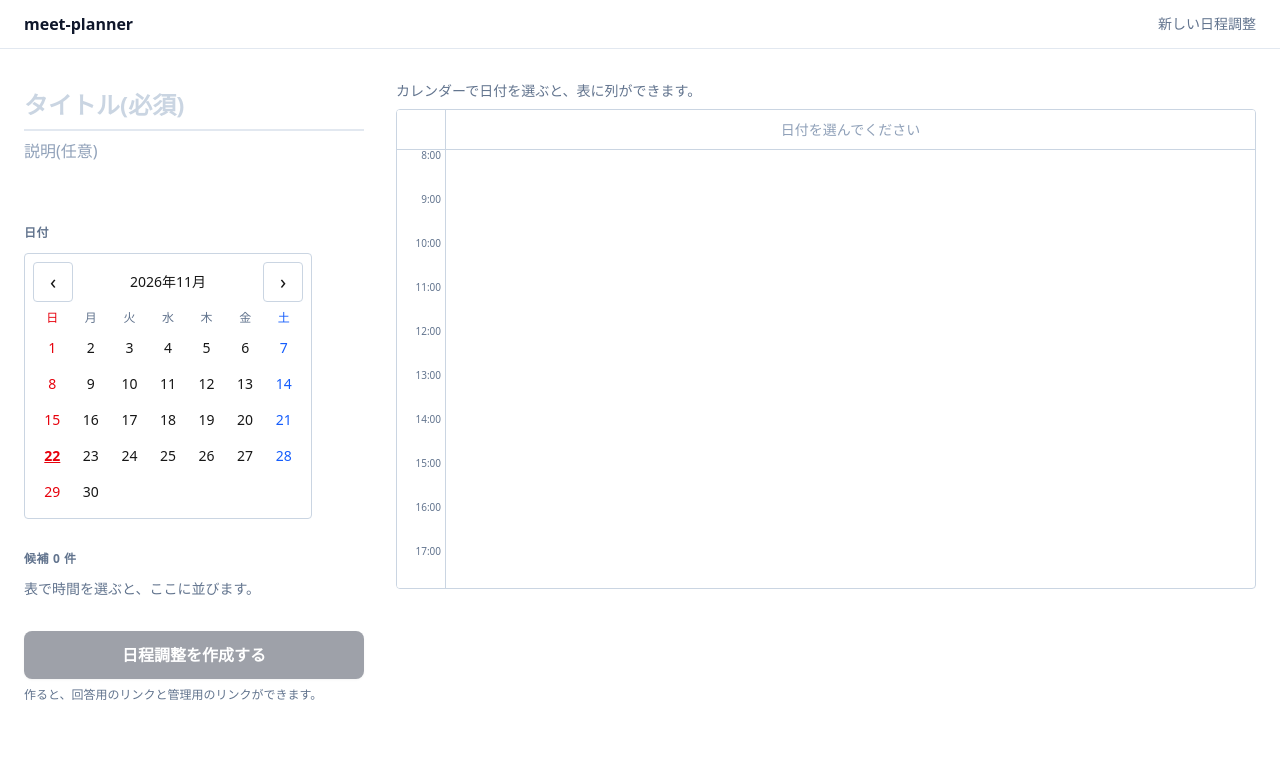
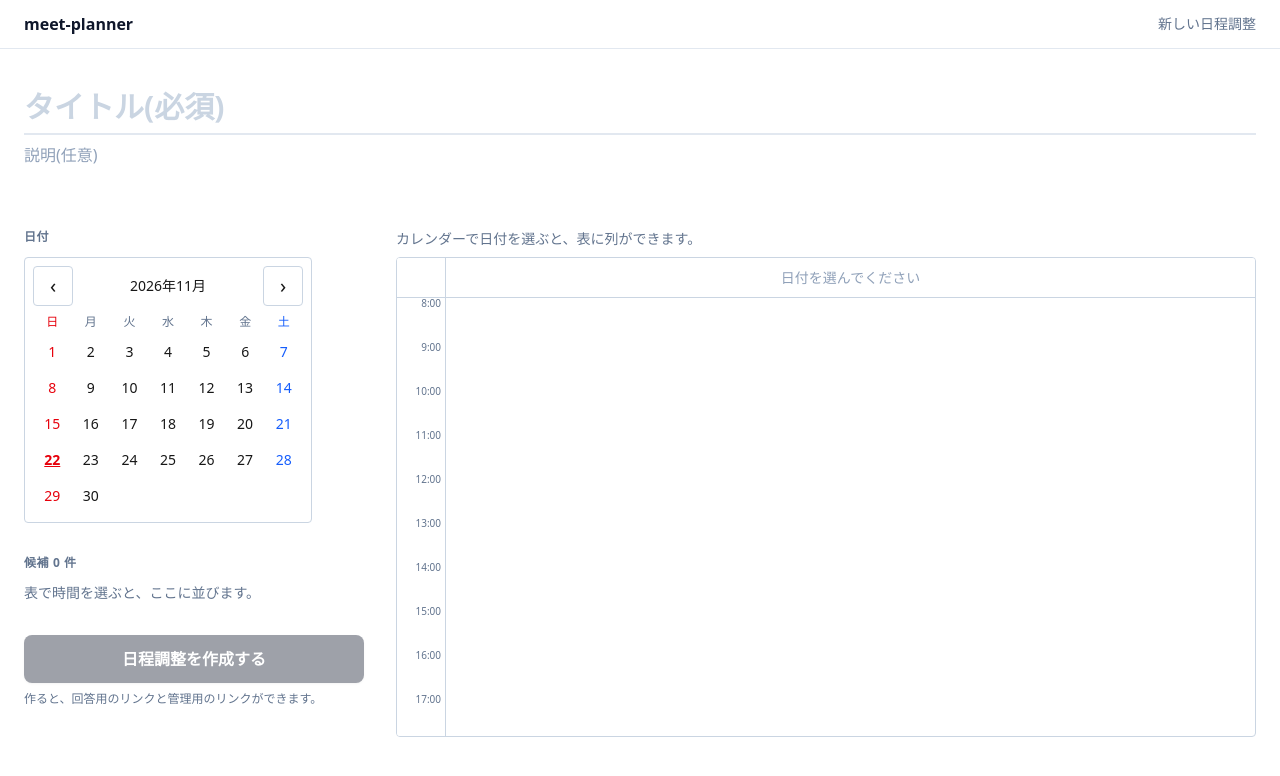
Before and after one commit to hirohito-doi/meet-planner, a Next.js app: page / in a window 1280 px wide. Shown: the top 776 px of the page. Built offline with nearby package versions, Linux system fonts and the light colour scheme.

Commit message:
style(app): title and description across the top of the create and admin pages
Co-Authored-By: Claude Opus 5.5 <noreply@anthropic.com>

```diff
--- a/app/_components/ui.tsx
+++ b/app/_components/ui.tsx
@@ -16,23 +16,26 @@ export function AppHeader({ label }: { label?: string }) {
 }
 
 /**
- * 左に操作と情報、右に広い作業場所を置く2列。
- * スマホでは1列にして side → children → sideBottom の順に並べる(作業場所の上で一覧が伸びて、表がずれないように)
+ * 上に横幅いっぱいのタイトル、その下に、左に操作と情報、右に広い作業場所を置く2列。
+ * スマホでは1列にして top → side → children → sideBottom の順に並べる(作業場所の上で一覧が伸びて、表がずれないように)
  */
 export function TwoColumns({
+  top,
   side,
   sideBottom,
   children,
 }: {
-  side: React.ReactNode;
+  top: React.ReactNode;
+  side?: React.ReactNode;
   sideBottom?: React.ReactNode;
   children: React.ReactNode;
 }) {
   return (
-    <main className="mx-auto grid w-full max-w-7xl gap-8 px-4 py-8 sm:px-6 lg:grid-cols-[340px_minmax(0,1fr)] lg:grid-rows-[auto_1fr]">
-      <div className="space-y-8 lg:col-start-1 lg:row-start-1">{side}</div>
-      <div className="min-w-0 space-y-8 lg:col-start-2 lg:row-span-2 lg:row-start-1">{children}</div>
-      {sideBottom && <div className="space-y-8 lg:col-start-1 lg:row-start-2">{sideBottom}</div>}
+    <main className="mx-auto grid w-full max-w-7xl gap-8 px-4 py-8 sm:px-6 lg:grid-cols-[340px_minmax(0,1fr)] lg:grid-rows-[auto_auto_1fr]">
+      <div className="lg:col-span-2 lg:row-start-1">{top}</div>
+      {side && <div className="space-y-8 lg:col-start-1 lg:row-start-2">{side}</div>}
+      <div className="min-w-0 space-y-8 lg:col-start-2 lg:row-span-2 lg:row-start-2">{children}</div>
+      {sideBottom && <div className="space-y-8 lg:col-start-1 lg:row-start-3">{sideBottom}</div>}
     </main>
   );
 }
--- a/app/create-poll-form.tsx
+++ b/app/create-poll-form.tsx
@@ -36,8 +36,7 @@ export function CreatePollForm() {
   return (
     <form onSubmit={submit}>
       <TwoColumns
-        side={
-          <>
+        top={
           <div className="space-y-2">
             <input
               required
@@ -46,7 +45,7 @@ export function CreatePollForm() {
               onChange={(e) => setTitle(e.target.value)}
               placeholder="タイトル(必須)"
               aria-label="タイトル(必須)"
-                className="w-full border-0 border-b-2 border-slate-200 bg-transparent px-0 py-2 text-2xl font-bold text-slate-900 placeholder:text-slate-300 focus:border-slate-900 focus:outline-none"
+              className="w-full border-0 border-b-2 border-slate-200 bg-transparent px-0 py-2 text-3xl font-bold text-slate-900 placeholder:text-slate-300 focus:border-slate-900 focus:outline-none"
             />
             <textarea
               maxLength={1000}
@@ -58,7 +57,9 @@ export function CreatePollForm() {
               className="w-full resize-none border-0 bg-transparent px-0 text-slate-700 placeholder:text-slate-400 focus:outline-none"
             />
           </div>
-
+        }
+        side={
+          <>
             <Section title="日付">
               <MonthCalendar added={slots.dates} fixed={[]} onToggle={slots.toggleDate} />
             </Section>
--- a/app/p/[pollId]/admin/[token]/admin-panel.tsx
+++ b/app/p/[pollId]/admin/[token]/admin-panel.tsx
@@ -37,17 +37,20 @@ export function AdminPanel({ poll, token, created }: { poll: PollView; token: st
 
   return (
     <TwoColumns
+      top={
+        <div className="flex flex-wrap items-end justify-between gap-x-6 gap-y-2">
+          <div className="min-w-0 space-y-2">
+            <p className="text-xs font-bold tracking-wider text-slate-500">管理画面</p>
+            <h1 className="text-3xl font-bold text-slate-900">{poll.title}</h1>
+            {poll.description && <p className="whitespace-pre-wrap text-slate-600">{poll.description}</p>}
+          </div>
+          <Link href={`/p/${poll.id}`} className="text-sm font-medium text-slate-700 underline underline-offset-4 hover:text-slate-950">
+            回答画面を開く
+          </Link>
+        </div>
+      }
       side={
         <>
-          <div className="space-y-2">
-            <p className="text-xs font-bold tracking-wider text-slate-500">管理画面</p>
-            <h1 className="text-2xl font-bold text-slate-900">{poll.title}</h1>
-            {poll.description && <p className="whitespace-pre-wrap text-sm text-slate-600">{poll.description}</p>}
-            <Link href={`/p/${poll.id}`} className="inline-block text-sm font-medium text-slate-700 underline underline-offset-4 hover:text-slate-950">
-              回答画面を開く
-            </Link>
-          </div>
-
           <Links pollId={poll.id} token={token} created={created} />
         </>
       }
```
Also changed, not shown: 1 other file (tests, documents, lock files or other folders). Lines whose indentation alone changed are shown as unchanged.
